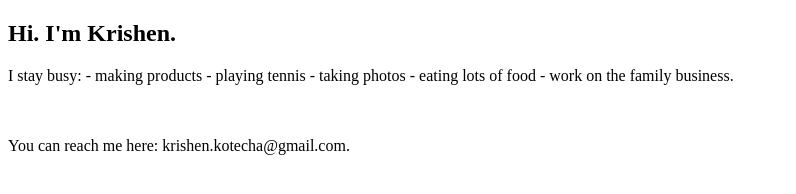
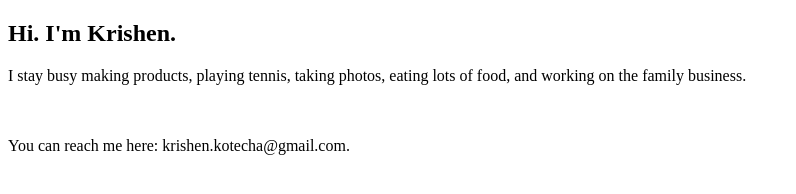
Before and after one commit to krishenkotecha/krishen-site, a plain HTML site: page index.html in a window 1280 px wide. Shown: the whole page, without its empty margins (0-796 px from the left). Drawn offline with Linux system fonts and the light colour scheme.

Commit message:
Update index.html

```diff
--- a/index.html
+++ b/index.html
@@ -6,12 +6,7 @@
 <body>
 	<h2>Hi. I'm Krishen.</h2>
 
-	<p>I stay busy:
-	- making products
-	- playing tennis
-	- taking photos
-	- eating lots of food
-	- work on the family business.</p>
+	<p>I stay busy making products, playing tennis, taking photos, eating lots of food, and working on the family business.</p>
 	<br>
 	<br>
  	You can reach me here: krishen.kotecha@gmail.com.
```
